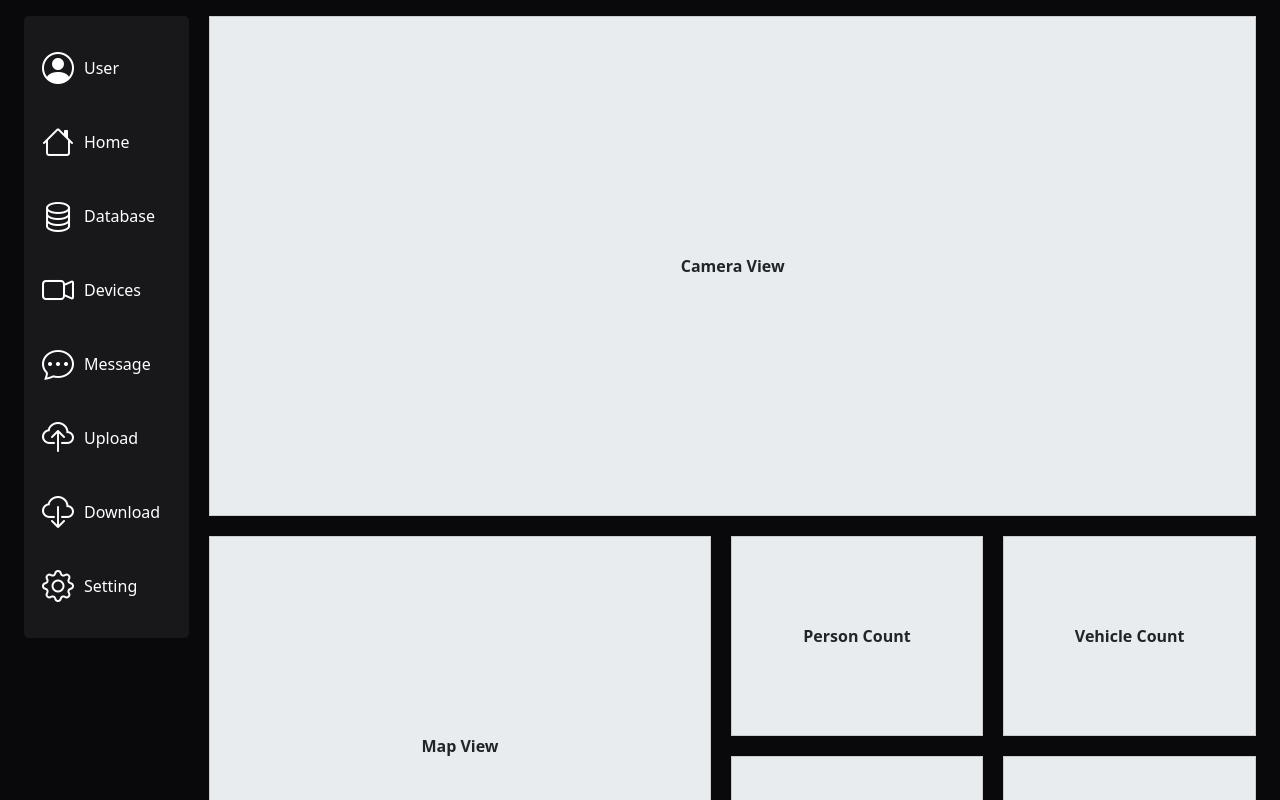
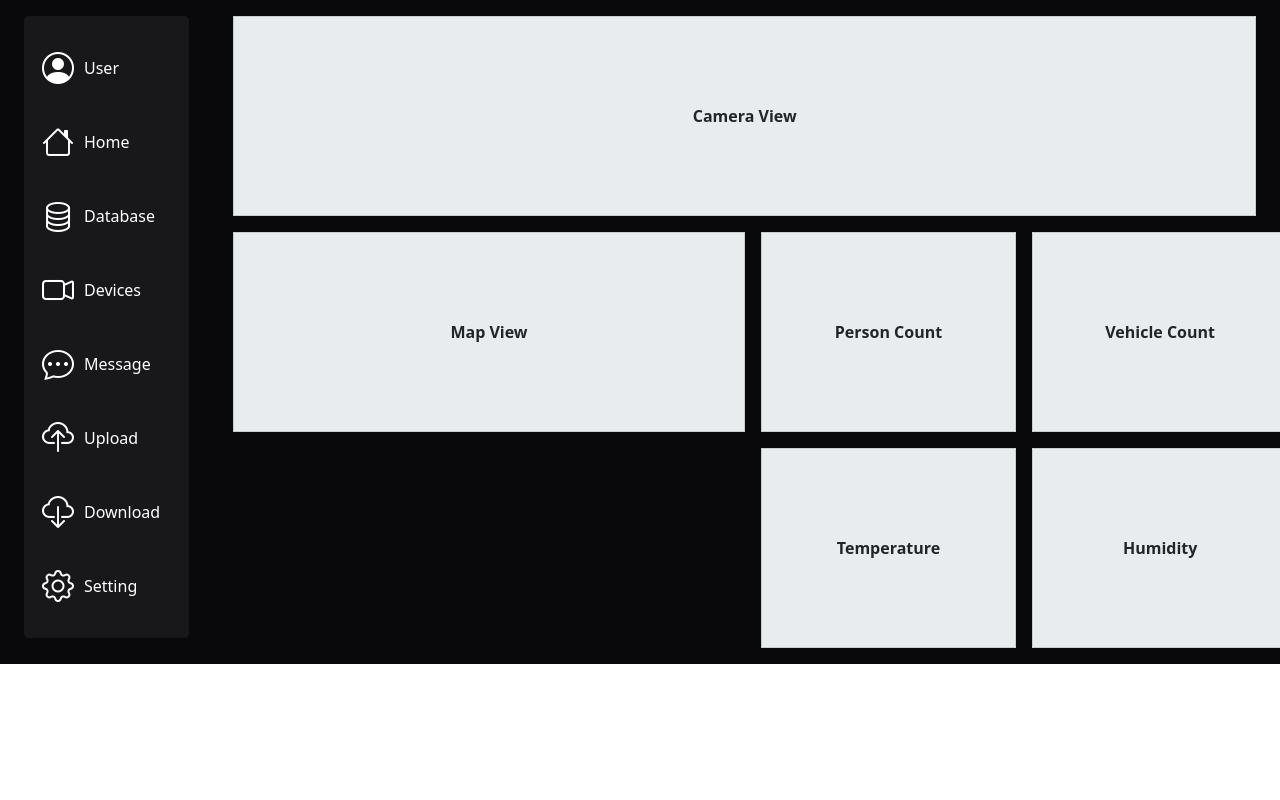
Before and after one commit to VoTanTai-dp/dahua-web-portal, a Vue app in the folder frontend/: page / in a window 1280 px wide. Shown: the top 800 px of the page. Built offline with nearby package versions, Linux system fonts and the light colour scheme.

Commit message:
update bootstrap css

```diff
--- a/frontend/src/views/HomePage.vue
+++ b/frontend/src/views/HomePage.vue
@@ -3,41 +3,34 @@
 </script>
 
 <template>
-    <!-- <div class=" full-width-container"> -->
-    <div class="row">
-        <!-- Main content -->
-            <div class="row">
-                <div class=" section cam-view">Camera View</div>
+    <!-- Main -->
+    <div class="section cam-view mb-3">Camera View</div>
+
+    <div class="extension d-flex">
+        <div class="col-6 map me-3">
+            <div class="section map-view">Map View</div>
+        </div>
+
+        <div class="col-6">
+            <div class="count d-flex mb-3">
+                <div class="col-6 section person-count me-3">Person Count</div>
+                <div class="col-6 section vehicle-count">Vehicle Count</div>
             </div>
-            <div class="row">
-                <div class="col map">
-                    <div class="section map-view">Map View</div>
-                </div>
 
-                <div class="col sensor">
-                    <div class="row">
-                        <div class="col left-view section person-count">Person Count</div>
-                        <div class="col section vehicle-count">Vehicle Count</div>
-                    </div>
-
-                    <div class="row">
-                        <div class="col left-view section temp-info">Temperature</div>
-                        <div class="col section humidity-info">Humidity</div>
-                    </div>
-                </div>
+            <div class="sensor d-flex">
+                <div class="col-6 section temp-info me-3">Temperature</div>
+                <div class="col-6 section humidity-info">Humidity</div>
             </div>
         </div>
+    </div>
+
     <!-- </div> -->
 </template>
 
 <style scoped>
-.row{
-    padding: 0;
-}
-
 .section {
     background: #e9ecef;
-    margin-bottom: 20px;
+    /* margin-bottom: 20px; */
     height: 200px;
     display: flex;
     align-items: center;
@@ -46,7 +39,7 @@
     border: 1px solid #ccc;
 }
 
-.cam-view {
+/* .cam-view {
     height: 500px;
     padding: 0;
 }
@@ -72,5 +65,5 @@
 .device-info {
     height: 200px;
     padding: 0;
-}
+} */
 </style>
```
